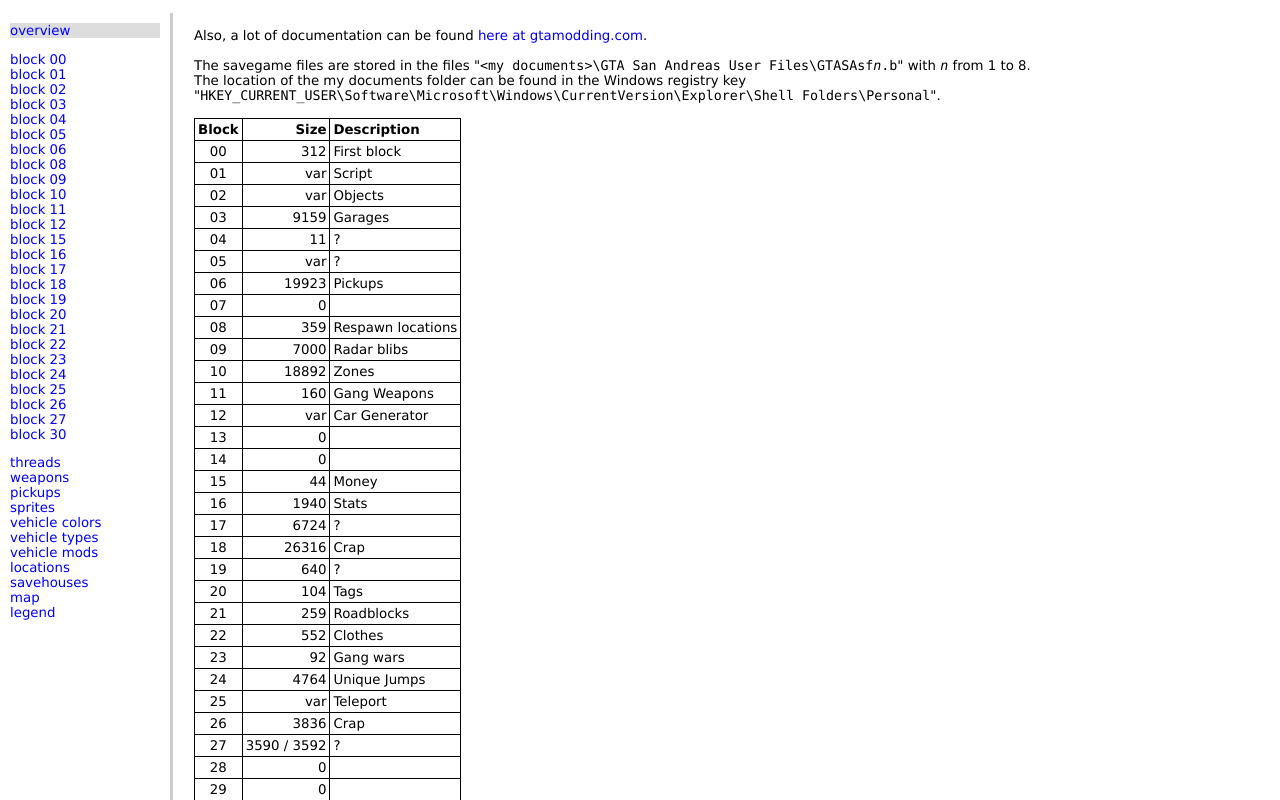
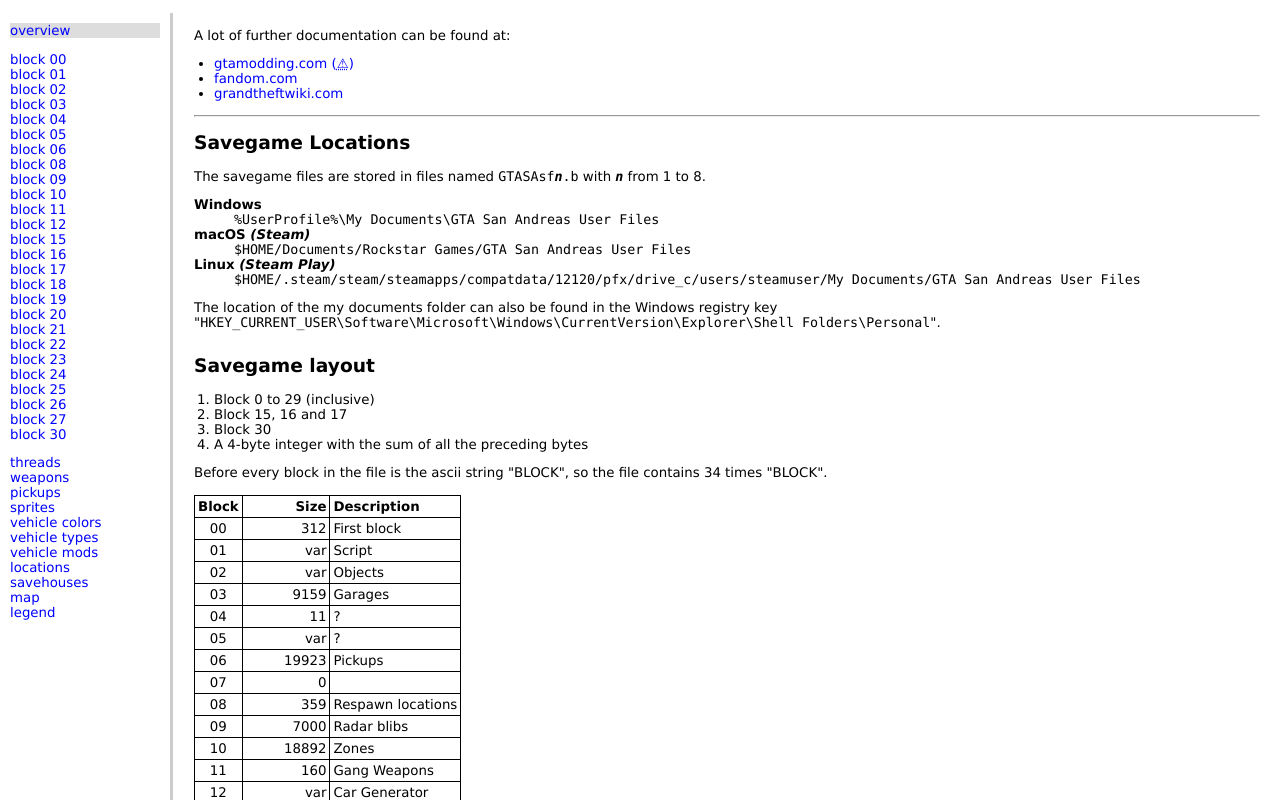
Before and after one commit to gtasa-savegame-editor/docs, a React (Create React App) app: page /#/ in a window 1280 px wide. Shown: the top 800 px of the page. Built offline with nearby package versions, Linux system fonts and the light colour scheme.

Commit message:
update readme, update overview

```diff
--- a/src/App.css
+++ b/src/App.css
@@ -1,5 +1,5 @@
 body {
-  font-family: Verdana;
+  font-family: Verdana, serif;
   margin: 0;
 }
 
@@ -32,7 +32,7 @@
 }
 
 #content {
-  padding: 3px 20px 0px 194px;
+  padding: 3px 20px 0 194px;
   font-size: 10pt;
 }
 
@@ -156,3 +156,7 @@
   height: 16px;
   vertical-align: bottom;
 }
+
+dl > dt {
+  font-weight: 800;
+}
--- a/src/components/content/overview.js
+++ b/src/components/content/overview.js
@@ -5,13 +5,41 @@
         return (
             <div>
                 <div className="section">
-                    Also, a lot of documentation can be found <a
-                    href="http://www.gtamodding.com/index.php?title=Saves_%28GTA_SA%29">here at gtamodding.com</a>.<br/>
-                    <br/>
-                    The savegame files are stored in the files "<code>&lt;my documents&gt;\GTA San Andreas User
-                    Files\GTASAsf<i>n</i>.b</code>" with <code><i>n</i></code> from 1 to 8.<br/>
-                    The location of the my documents folder can be found in the Windows registry key "<code>HKEY_CURRENT_USER\Software\Microsoft\Windows\CurrentVersion\Explorer\Shell
-                    Folders\Personal</code>".<br/>
+                    A lot of further documentation can be found at:
+
+                    <ul>
+                        <li><a href="http://www.gtamodding.com/index.php?title=Saves_%28GTA_SA%29">gtamodding.com
+                            (<abbr title="Currently down.">⚠</abbr>)</a></li>
+                        <li><a href="https://gta.fandom.com/wiki/Category:GTA_San_Andreas">fandom.com</a></li>
+                        <li><a href="https://www.grandtheftwiki.com/Category:GTA_San_Andreas">grandtheftwiki.com</a></li>
+                    </ul>
+                    <hr/>
+                    <h2>Savegame Locations</h2>
+                    <p>The savegame files are stored in files named <code>GTASAsf<b><i>n</i></b>.b</code> with <code><b><i>n</i></b></code> from 1 to 8.</p>
+                    <dl>
+                        <dt>Windows</dt>
+                        <dd><code>%UserProfile%\My Documents\GTA San Andreas User Files</code></dd>
+                        <dt>macOS <i>(Steam)</i></dt>
+                        <dd><code>$HOME/Documents/Rockstar Games/GTA San Andreas User Files</code></dd>
+                        <dt>Linux <i>(Steam Play)</i></dt>
+                        <dd><code>$HOME/.steam/steam/steamapps/compatdata/12120/pfx/drive_c/users/steamuser/My
+                            Documents/GTA San Andreas User Files</code></dd>
+                    </dl>
+                    <p>The location of the my documents folder can also be found in the Windows registry key "<code>HKEY_CURRENT_USER\Software\Microsoft\Windows\CurrentVersion\Explorer\Shell
+                        Folders\Personal</code>".</p>
+                </div>
+                <div className="section">
+                    <h2>Savegame layout</h2>
+                    <ol>
+                        <li>Block 0 to 29 (inclusive)</li>
+                        <li>Block 15, 16 and 17</li>
+                        <li>Block 30</li>
+                        <li>A 4-byte integer with the sum of all the preceding bytes</li>
+                    </ol>
+                    <p>
+                        Before every block in the file is the ascii string "BLOCK", so the file contains 34 times
+                        "BLOCK".
+                    </p>
                     <table>
                         <tbody>
                         <tr>
@@ -177,19 +205,6 @@
                         </tbody>
                     </table>
                 </div>
-                <div className="section">
-                    <h2>Savegame layout</h2>
-                    <ol>
-                        <li>Block 0 to 29 (inclusive)</li>
-                        <li>Block 15, 16 and 17</li>
-                        <li>Block 30</li>
-                        <li>A 4-byte integer with the sum of all the preceding bytes</li>
-                    </ol>
-                    <p>
-                        Before every block in the file is the ascii string "BLOCK", so the file contains 34 times
-                        "BLOCK".
-                    </p>
-                </div>
             </div>
         );
     }
```
Also changed, not shown: 1 other file (tests, documents, lock files or other folders).
